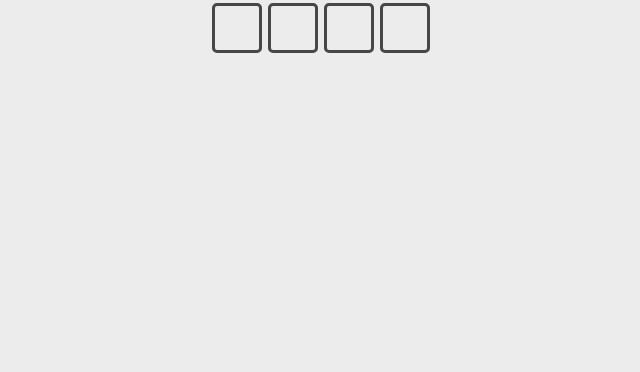
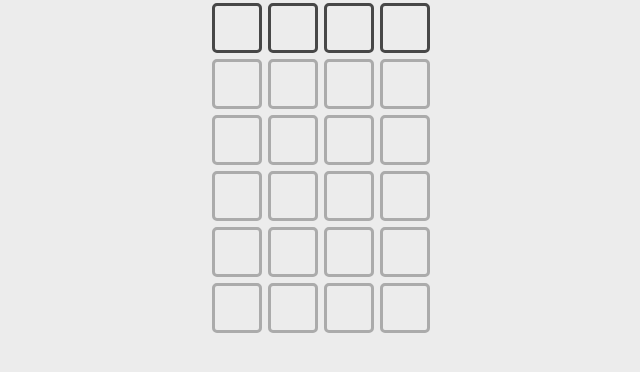
Before and after one commit to eniolajayi/wordle, a React (Vite) app: page / in a window 1280 px wide. Shown: the top 372 px of the page, without its empty margins (319-959 px from the left). Built offline with nearby package versions, Linux system fonts and the light colour scheme.

Commit message:
pad end of initial word

```diff
--- a/src/App.tsx
+++ b/src/App.tsx
@@ -7,7 +7,9 @@ function App() {
 
   const emptyRows = Array(Math.max(0, game.guessesRemaining - 1))
     .fill(0)
-    .map((_, idx) => <Guess key={idx} word="" active={false} />);
+    .map((_, idx) => (
+      <Guess key={idx} word={"".padEnd(game.maxWordLength)} active={false} />
+    ));
 
   return (
     <div className="app">
```
